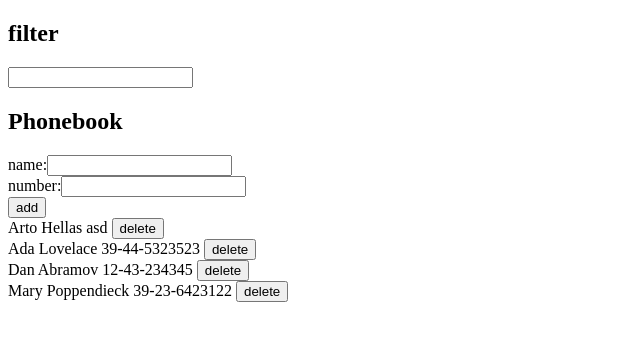
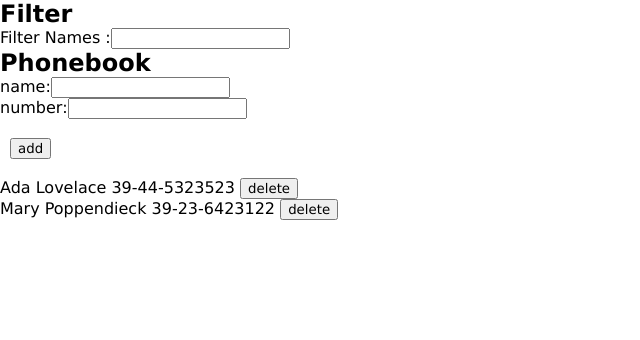
Before and after one commit to paluras/Part-2, a React (Create React App) app in the folder part2.6/: page / in a window 1280 px wide. Shown: the top 340 px of the page, without its empty margins (0-640 px from the left). Built offline with nearby package versions, Linux system fonts and the light colour scheme; data requests are answered from the project's data file.

Commit message:
step2.16 and 2.17 -add notifications

```diff
--- a/part2.6/db.json
+++ b/part2.6/db.json
@@ -1,19 +1,9 @@
 {
   "persons": [
-    {
-      "name": "Arto Hellas",
-      "number": "asd",
-      "id": 1
-    },
     {
       "name": "Ada Lovelace",
       "number": "39-44-5323523",
       "id": 2
-    },
-    {
-      "name": "Dan Abramov",
-      "number": "12-43-234345",
-      "id": 3
     },
     {
       "name": "Mary Poppendieck",
--- a/part2.6/src/AddNum.js
+++ b/part2.6/src/AddNum.js
@@ -19,9 +19,11 @@ const AddNum = (prop) =>{
           onChange ={prop.handleNumberChange}
             />
         </div>
-        <div>
-          <button type="submit">add</button>
+        <div><br></br>
+          <button className="submitButton" type="submit">add</button>
+
         </div>
+        <br></br>
       </form></div>
     )
 
--- a/part2.6/src/App.js
+++ b/part2.6/src/App.js
@@ -3,6 +3,7 @@ import AddNum from './AddNum'
 import Filter from './Filter'
 import Numbers from './Numbers'
 import services from "./services/persons"
+import Notification from './Notification'
 
 const App = () => {
   const [persons, setPersons] = useState([])
@@ -10,6 +11,8 @@ const App = () => {
   const [newNumber, setNewNumber] = useState('')
   const [filterNames, setFilterNames] = useState ("")
   const [key, Setkey] = useState(persons.length )
+  const [errorMessage, setErrorMessage] = useState(null)
+
 
   useEffect(() =>{
     services
@@ -34,12 +37,15 @@ const addName = (event) => {
           setPersons(persons.map(person =>
             person.id === existingPerson.id ? response.data : person
           ));
+
           setNewName('');
           setNewNumber('');
         })
-        .catch(error => {
-          console.log(error);
-        });
+        .catch(error=>setErrorMessage(`${updatedPerson.name} has been removed from server`));
+        setTimeout(()=>{
+          setErrorMessage(null)
+        },4000)
+
     }
   } else {
     const nameObject = {
@@ -54,6 +60,10 @@ const addName = (event) => {
         setPersons(persons.concat(response.data));
         setNewName('');
         setNewNumber('');
+        setErrorMessage(`${nameObject.name} has been successfully added`)
+        setTimeout(()=>{
+          setErrorMessage(null)
+        },1000)
       })
       .catch(() => {
         alert('Something went wrong.');
@@ -77,7 +87,7 @@ const filterEvent = (event) =>{
   return (
     <div>
       <Filter filterEvent={filterEvent}/>
-
+      <Notification message={errorMessage}/>
       <AddNum addName={addName}
               newName={newName}
               handleNameChange={handleNameChange}
@@ -87,6 +97,7 @@ const filterEvent = (event) =>{
       <Numbers persons = {persons}
                filterNames={filterNames}
                setPersons={setPersons}
+               setErrorMessage={setErrorMessage}
                 />
     </div>
   )
--- a/part2.6/src/Filter.js
+++ b/part2.6/src/Filter.js
@@ -9,10 +9,10 @@ import React from "react";
 
       return(
           <div>
-              <h2>filter</h2>
+              <h2>Filter</h2>
         <form>
           <div>
-            <input onChange={props.filterEvent} />
+            Filter Names :<input onChange={props.filterEvent} />
           </div>
         </form>
           </div>
--- /dev/null
+++ b/part2.6/src/Notification.js
@@ -0,0 +1,14 @@
+import React from "react";
+
+const Notification = ({ message }) => {
+    if (message === null) {
+      return null
+    }
+
+    return (
+      <div className='error'>
+        {message}
+      </div>
+    )
+  }
+  export default Notification
--- a/part2.6/src/Numbers.js
+++ b/part2.6/src/Numbers.js
@@ -1,7 +1,7 @@
 import React from 'react';
 import services from './services/persons';
 
-const Numbers = ({ persons, filterNames, setPersons }) => {
+const Numbers = ({ persons, filterNames, setPersons,setErrorMessage }) => {
 
   const filteredPersons = filterNames
     ? persons.filter(person =>
@@ -15,9 +15,10 @@ const Numbers = ({ persons, filterNames, setPersons }) => {
         .then(response => {
           setPersons(persons.filter(person => person.id !== id));
         })
-        .catch(error => {
-          console.log(error);
-        });
+        .catch(error=>setErrorMessage(`${name} has already been removed from server`));
+        setTimeout(()=>{
+          setErrorMessage(null)
+        },4000)
     }
   }
 
--- /dev/null
+++ b/part2.6/src/index.css
@@ -0,0 +1,21 @@
+*{
+    padding: auto ;
+    font-family: 'Lucida Sans', 'Lucida Sans Regular', 'Lucida Grande', 'Lucida Sans Unicode', Geneva, Verdana, sans-serif;
+    margin: 0;
+}
+
+.submitButton{
+    margin-left: 10px;
+
+    text-align: center;
+}
+
+.error {
+    color: rgb(4, 124, 0);
+    background: lightgrey;
+    font-size: 20px;
+    border-style: solid;
+    border-radius: 5px;
+    padding: 10px;
+    margin-bottom: 10px;
+  }
--- a/part2.6/src/index.js
+++ b/part2.6/src/index.js
@@ -1,5 +1,6 @@
 import React from 'react'
 import ReactDOM from 'react-dom/client'
+import'./index.css'
 
 import App from './App'
 
```
